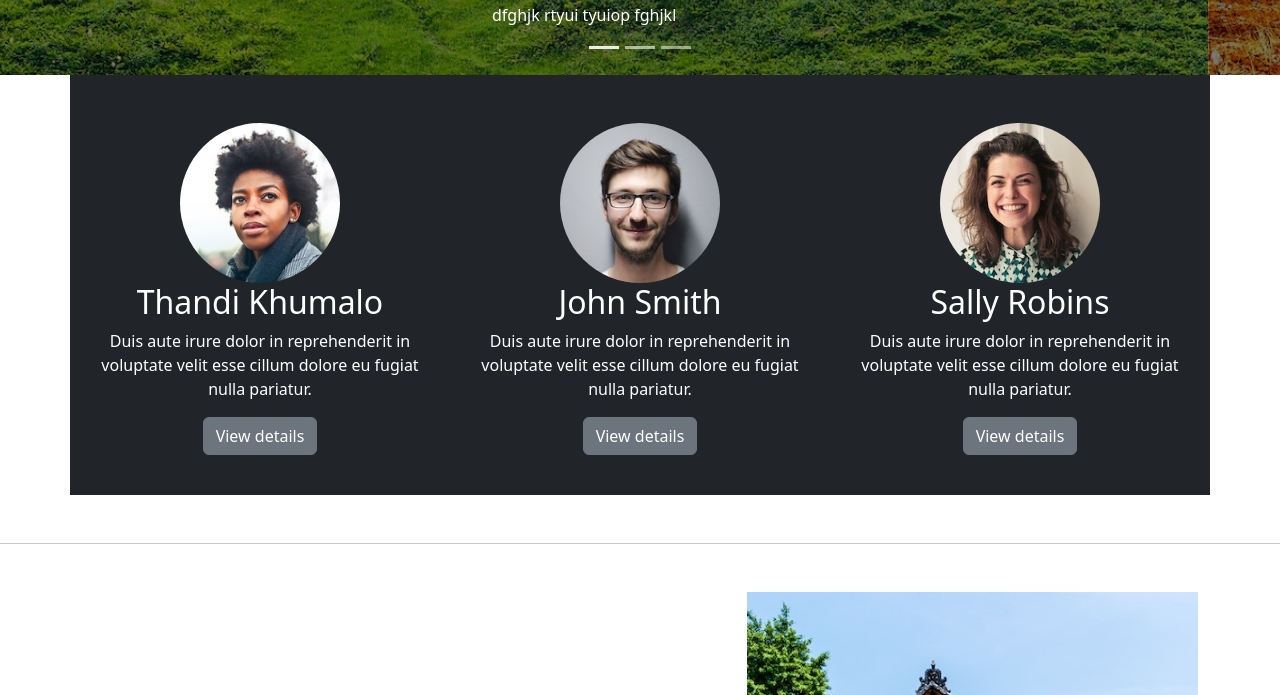
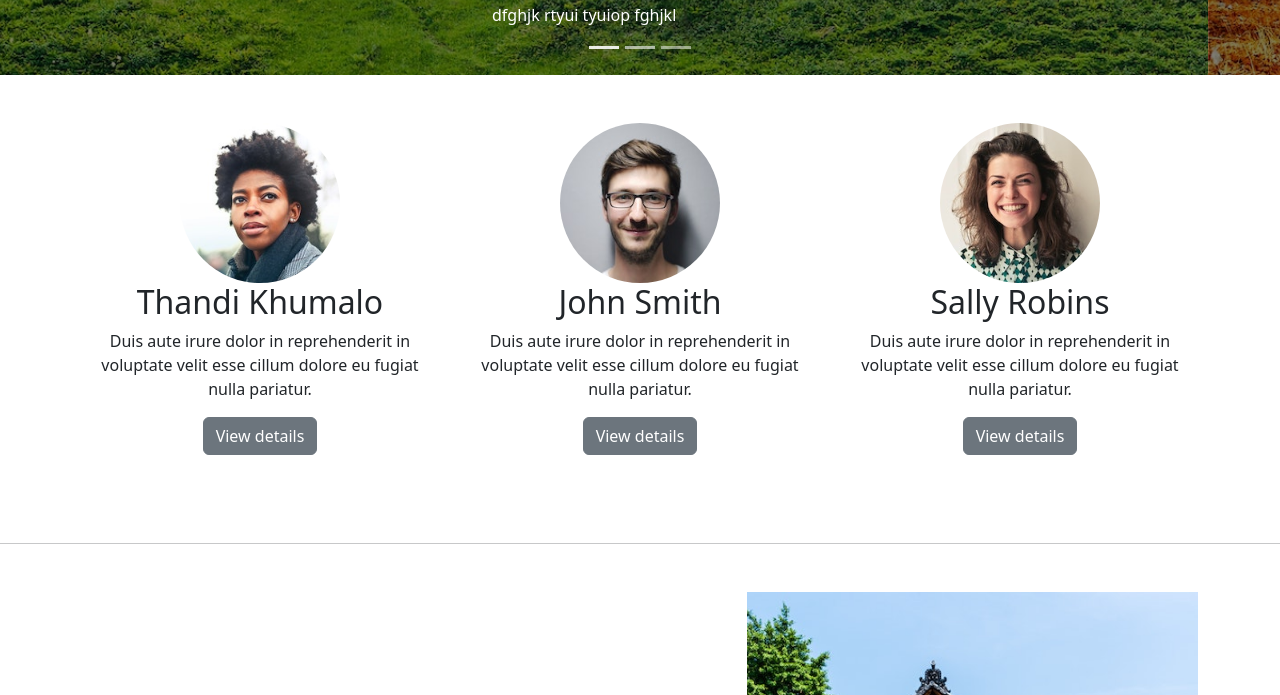
Before and after one commit to mlamuli-m-zulu-ITvarsity/Module-11-Assessment-1, a plain HTML site: page index.html in a window 1280 px wide. Shown: the part 493-1188 px from the top of the page. Drawn offline with Linux system fonts and the light colour scheme.

Commit message:
Image Gallery Plu

```diff
--- a/css/custom.css
+++ b/css/custom.css
@@ -31,10 +31,6 @@ a{
   float: right;
 }
 
-.team {
-  color: white;
-}
-
 @media (min-width: 1200px) {
   .feature-heading {
     margin-top: 10rem;
--- a/index.html
+++ b/index.html
@@ -59,7 +59,7 @@
                 </div>
               </div>
 
-              <div class="container team container-dark bg-dark">
+              <div class="container team">
                 <div class="row">
                     <div class="col-lg-4">
                         <img src="img/thandi.jpg" class="img-thumnail rounded-circle" width="160">
```
